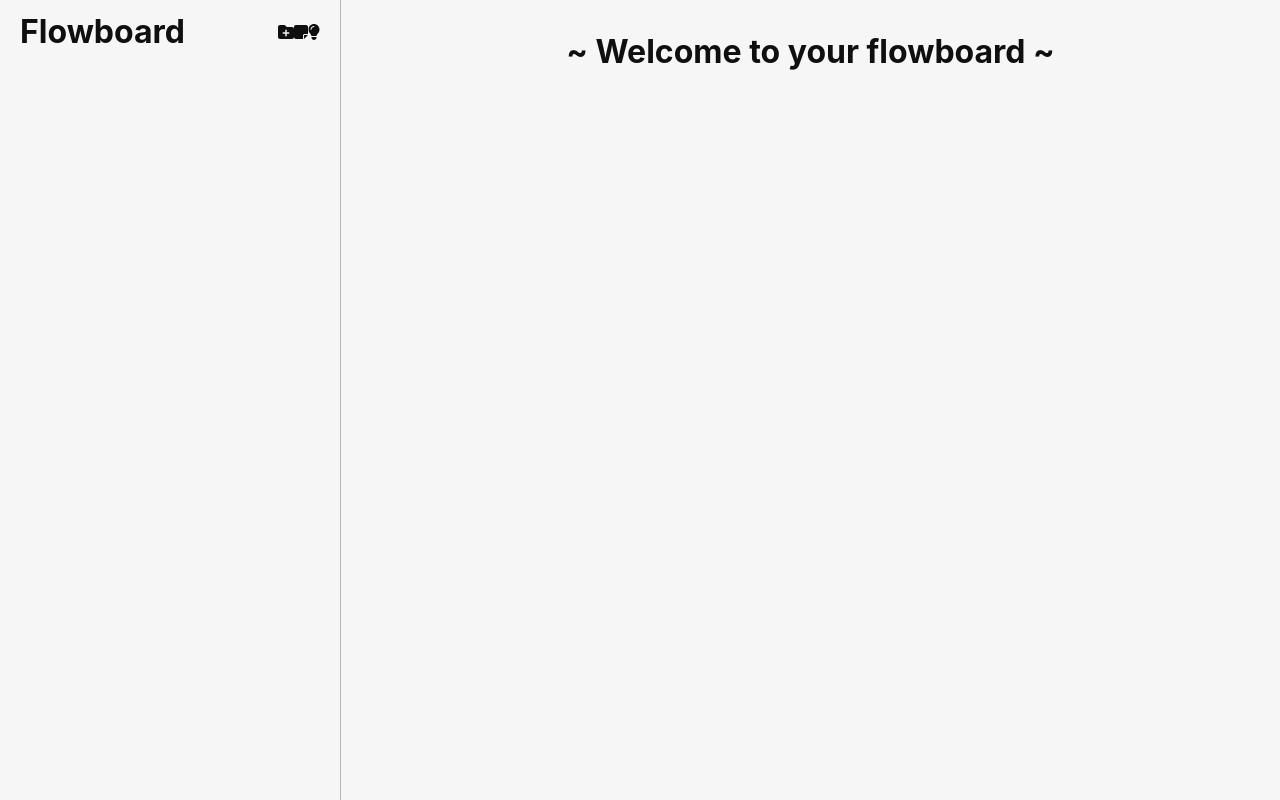
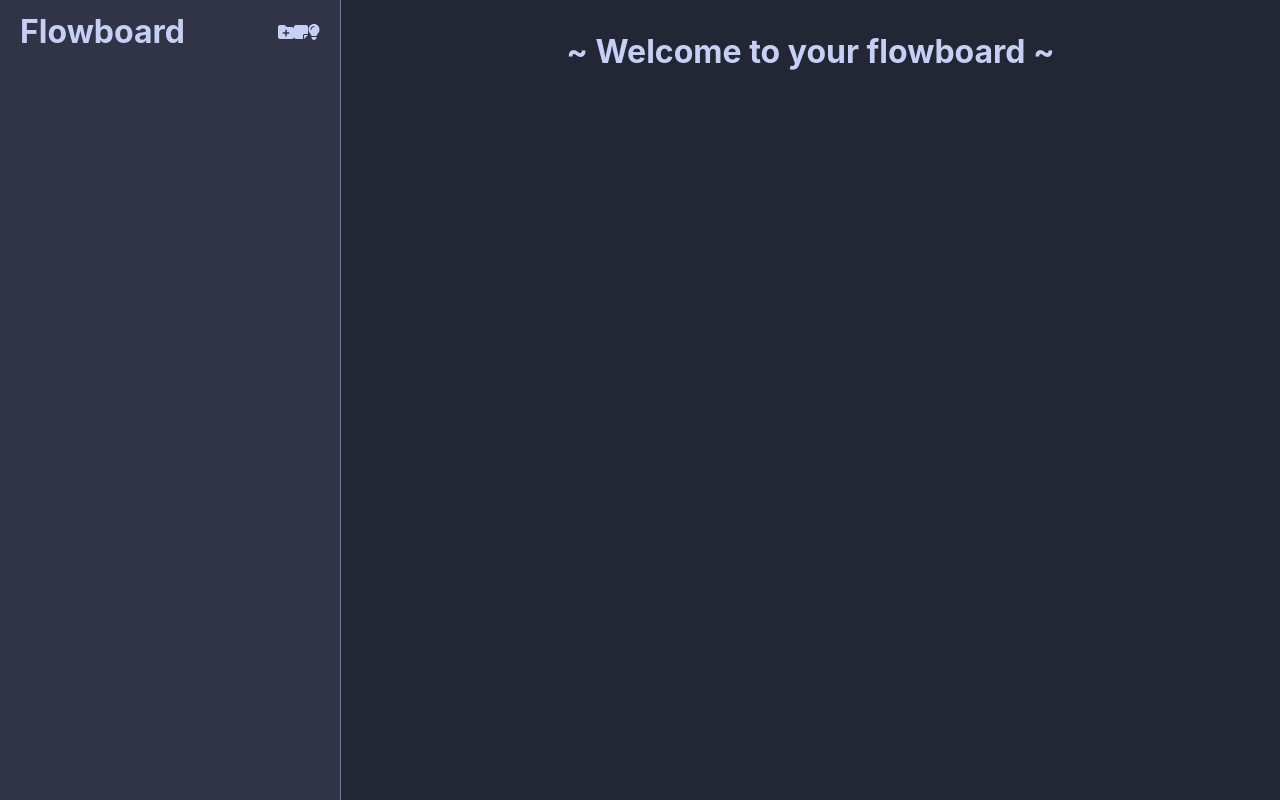
Before and after one commit to AntoineRR/flowboard, a Vue app: page / in a window 1280 px wide. Built offline with nearby package versions, Linux system fonts and the light colour scheme.

Commit message:
feat: improve color scheme

```diff
--- a/src/App.vue
+++ b/src/App.vue
@@ -93,11 +93,13 @@ onMounted(async () => {
 .sidebar {
   width: 300px;
   padding: 20px;
-  border-right: 1px solid #b5b5b5;
+  border-right: 1px solid var(--overlay-color);
   top: 0;
   left: 0;
   bottom: 0;
   overflow-y: auto;
+
+  background-color: var(--background-color-two);
 
   .title {
     display: flex;
--- a/src/components/TreeItem.vue
+++ b/src/components/TreeItem.vue
@@ -113,7 +113,7 @@ function toggleFold() {
   display: flex;
   justify-content: space-between;
   align-items: center;
-  background: radial-gradient(300px circle at var(--x) var(--y), #1cd1c6 0, #407cff 50%, transparent 100%);
+  background: radial-gradient(300px circle at var(--x) var(--y), var(--highlight-color-one) 0, var(--highlight-color-two) 50%, transparent 100%);
   --x: 0;
   --y: 0;
 
@@ -135,7 +135,7 @@ function toggleFold() {
     padding-top: 5px;
     padding-bottom: 5px;
     border-radius: 8px;
-    background-color: antiquewhite;
+    background-color: var(--surface-color-one);
   }
 }
 
@@ -157,14 +157,14 @@ function toggleFold() {
     div {
       width: 4px;
       border-radius: 2px;
-      background-color: #dddddd;
+      background-color: var(--surface-color-one);
     }
   }
 
   .fold-toggle:hover div {
     width: 8px;
     border-radius: 4px;
-    background-color: #9c9c9c;
+    background-color: var(--surface-color-two);
     cursor: pointer;
   }
 }
--- a/src/components/TreeView.vue
+++ b/src/components/TreeView.vue
@@ -68,20 +68,4 @@ ul {
   list-style-type: none;
   margin: 0;
 }
-
-.fold-toggle {
-  margin-left: 2px;
-  margin-right: 5px;
-  width: 4px;
-  border-radius: 2px;
-  background-color: #dddddd;
-}
-
-.fold-toggle:hover {
-  margin-left: 0px;
-  margin-right: 3px;
-  width: 8px;
-  border-radius: 4px;
-  background-color: #9c9c9c;
-}
 </style>
--- a/src/components/content/NoteView.vue
+++ b/src/components/content/NoteView.vue
@@ -24,7 +24,7 @@ watch(() => props.model, async (model) => {
 
 <template>
   <div class="content" v-if="edit">
-    <textarea v-model="content" v-on:focusout="event => saveNote()" />
+    <textarea v-model="content" v-on:focusout="_ => saveNote()" />
   </div>
   <div class="content" v-else>
     <vue-markdown :source="content" />
--- a/src/style.css
+++ b/src/style.css
@@ -4,20 +4,30 @@
   line-height: 24px;
   font-weight: 400;
 
-  color: #0f0f0f;
-  background-color: #f6f6f6;
-
   font-synthesis: none;
   text-rendering: optimizeLegibility;
   -webkit-font-smoothing: antialiased;
   -moz-osx-font-smoothing: grayscale;
   -webkit-text-size-adjust: 100%;
+
+  --background-color-one: #232634;
+  --background-color-two: #303446;
+  --surface-color-one: #414559;
+  --surface-color-two: #626880;
+  --overlay-color: #737994;
+  --foreground-color-one: #C6D0F5;
+  --foreground-color-two: #A5ADCE;
+  --highlight-color-one: #A6D189;
+  --highlight-color-two: #8CAAEE;
 }
 
 body, html {
   height: 100%;
   width: 100%;
   margin: 0;
+
+  background-color: var(--background-color-one);
+  color: var(--foreground-color-one);
 }
 
 #app {
@@ -38,8 +48,7 @@ button {
   font-size: 1em;
   font-weight: 500;
   font-family: inherit;
-  color: #0f0f0f;
-  background-color: #ffffff;
+  color: var(--foreground-color-one);
   transition: border-color 0.25s;
   box-shadow: 0 2px 2px rgba(0, 0, 0, 0.2);
   outline: none;
@@ -51,6 +60,15 @@ button {
 
 button:hover {
   border-color: #396cd8;
+}
+
+textarea {
+  box-sizing: border-box;
+  border-color: var(--overlay-color);
+  border-radius: 10px;
+  padding: 20px;
+  background-color: var(--background-color-two);
+  color: var(--foreground-color-one);
 }
 
 .invisible-button {
@@ -94,18 +112,5 @@ button:hover {
   flex-direction: row;
   justify-content: center;
   align-items: center;
-  background-color: rgba(240, 240, 240, 0.8);
+  background-color: var(--overlay-color);
 }
-
-@media (prefers-color-scheme: dark) {
-  :root {
-    color: #f6f6f6;
-    background-color: #2f2f2f;
-  }
-
-  input,
-  button {
-    color: #ffffff;
-    background-color: #0f0f0f98;
-  }
-}
```
